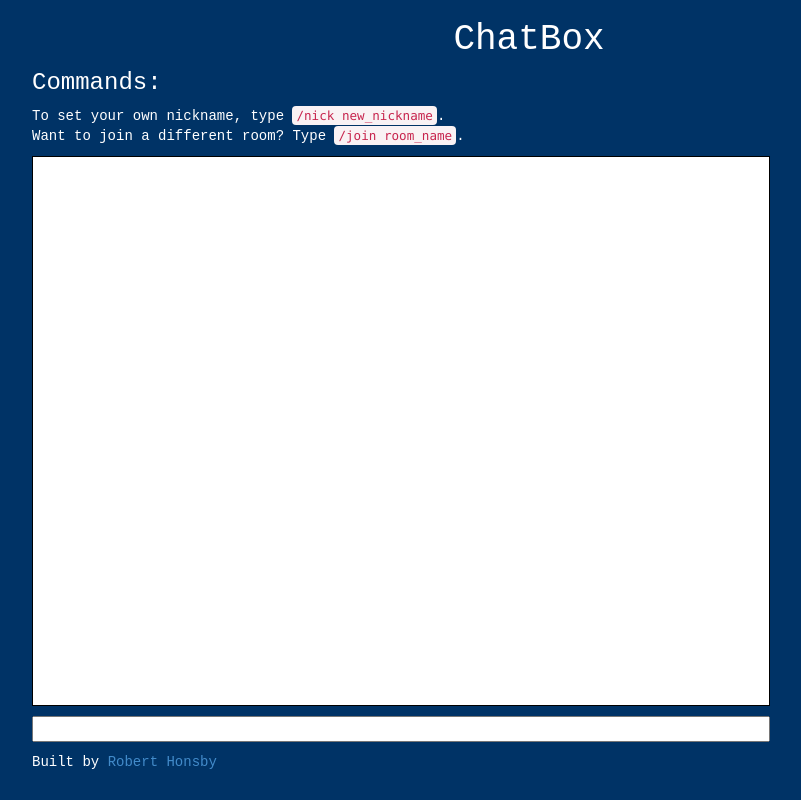
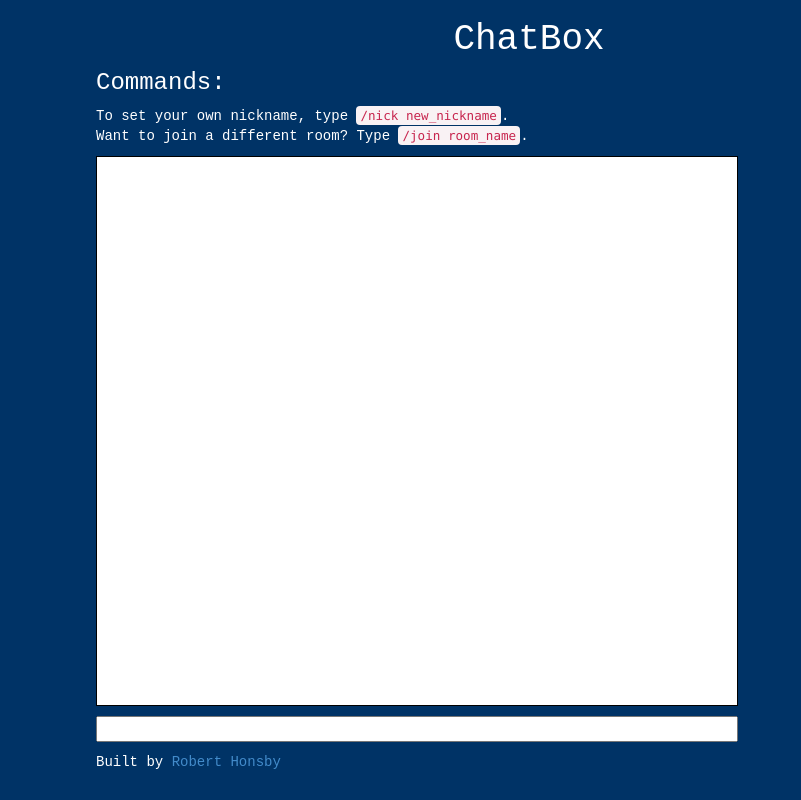
Before and after one commit to rhonsby/chatbox, a website: page public/index.html in a window 1280 px wide. Shown: the whole page, without its empty margins (111-912 px from the left). Drawn offline with nearby package versions, Linux system fonts and the light colour scheme; files that its build step writes are made by us from their sources; no server answers; files whose address does not match are found by name.

Commit message:
moar style

```diff
--- a/public/stylesheets/custom.css
+++ b/public/stylesheets/custom.css
@@ -22,7 +22,7 @@ h1 {
 }
 
 .container {
-  width: 80%;
+  width: 70%;
 }
 
 #chat {
@@ -61,7 +61,7 @@ input {
 
 #room-list {
   color: #fff;
-  float: right;
+  float: left;
   display: inline;
   font-size: 16px;
   list-style: none;
```
